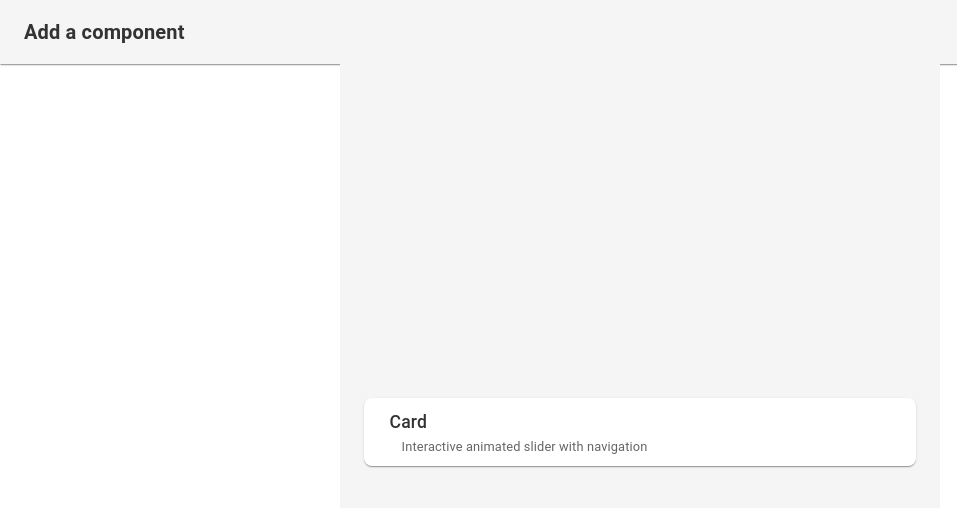
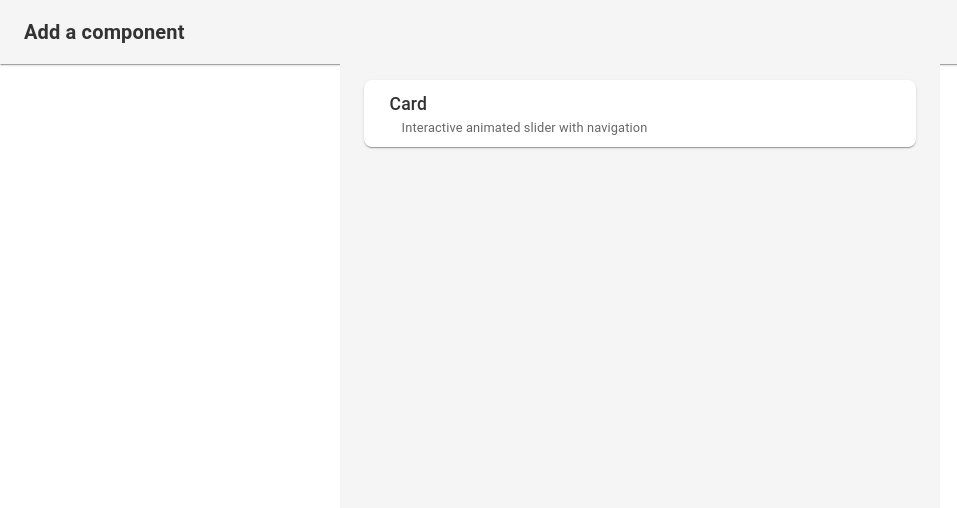
Before and after one commit to ChrisBlom1996/hello-budgie-test, a React (Create React App) app: page / in a window 1280 px wide. Shown: the top 508 px of the page, without its empty margins (0-957 px from the left). Built offline with nearby package versions, Linux system fonts and the light colour scheme; some icons are missing.

Commit message:
Updates to Components page

```diff
--- a/src/App.js
+++ b/src/App.js
@@ -57,10 +57,11 @@ function App() {
             flex: 1,
             display: 'flex',
             flexDirection: 'column',
-            justifyContent: 'center',
+            justifyContent: 'flex-start', // Top-align the card
             alignItems: 'center',
             bgcolor: '#f5f5f5',
-            py: 4,
+            pt: 2, // Small padding-top to create minimal space below the toolbar
+            pb: 4, // Keep some padding-bottom for spacing at the bottom
           }}
         >
           <Routes>
```
